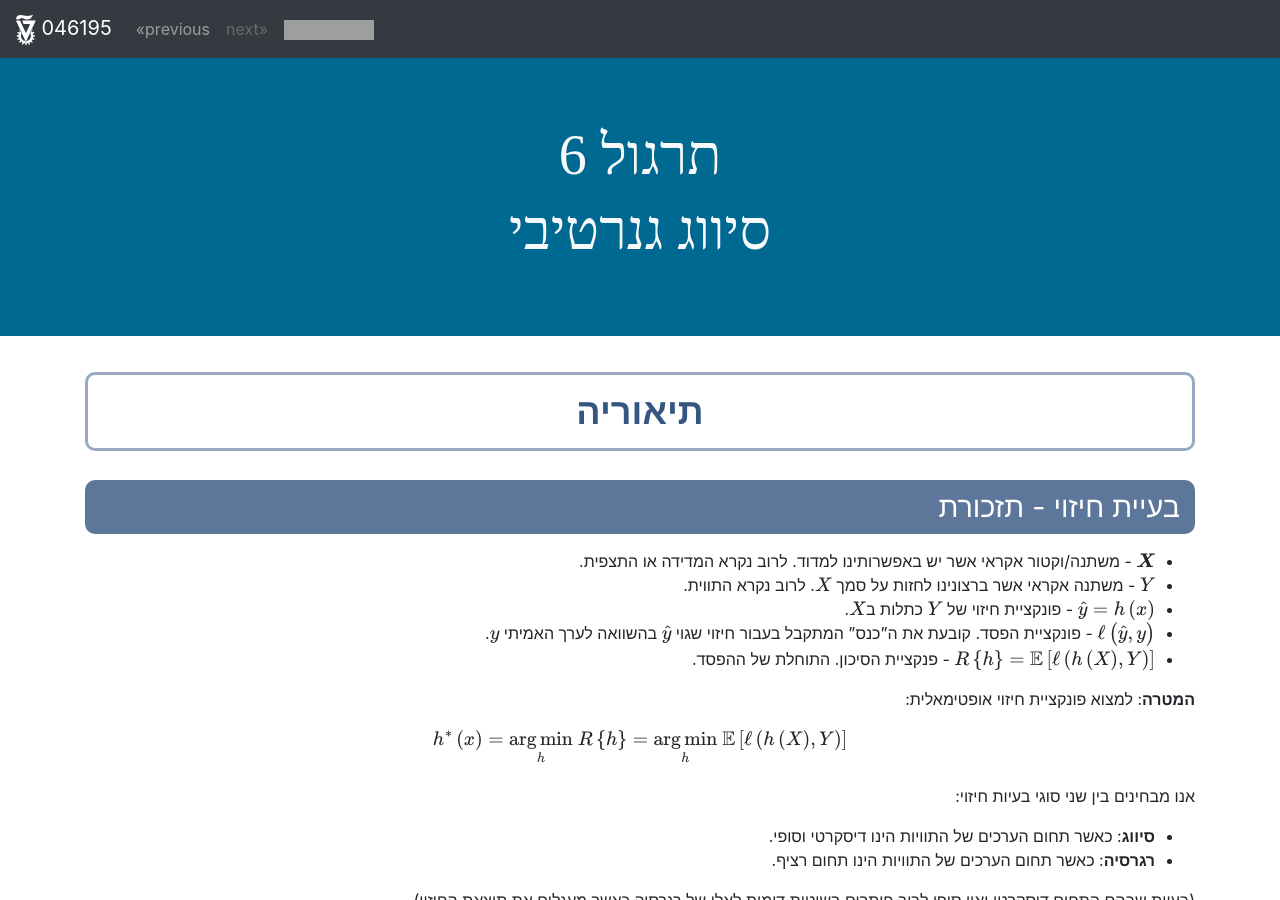
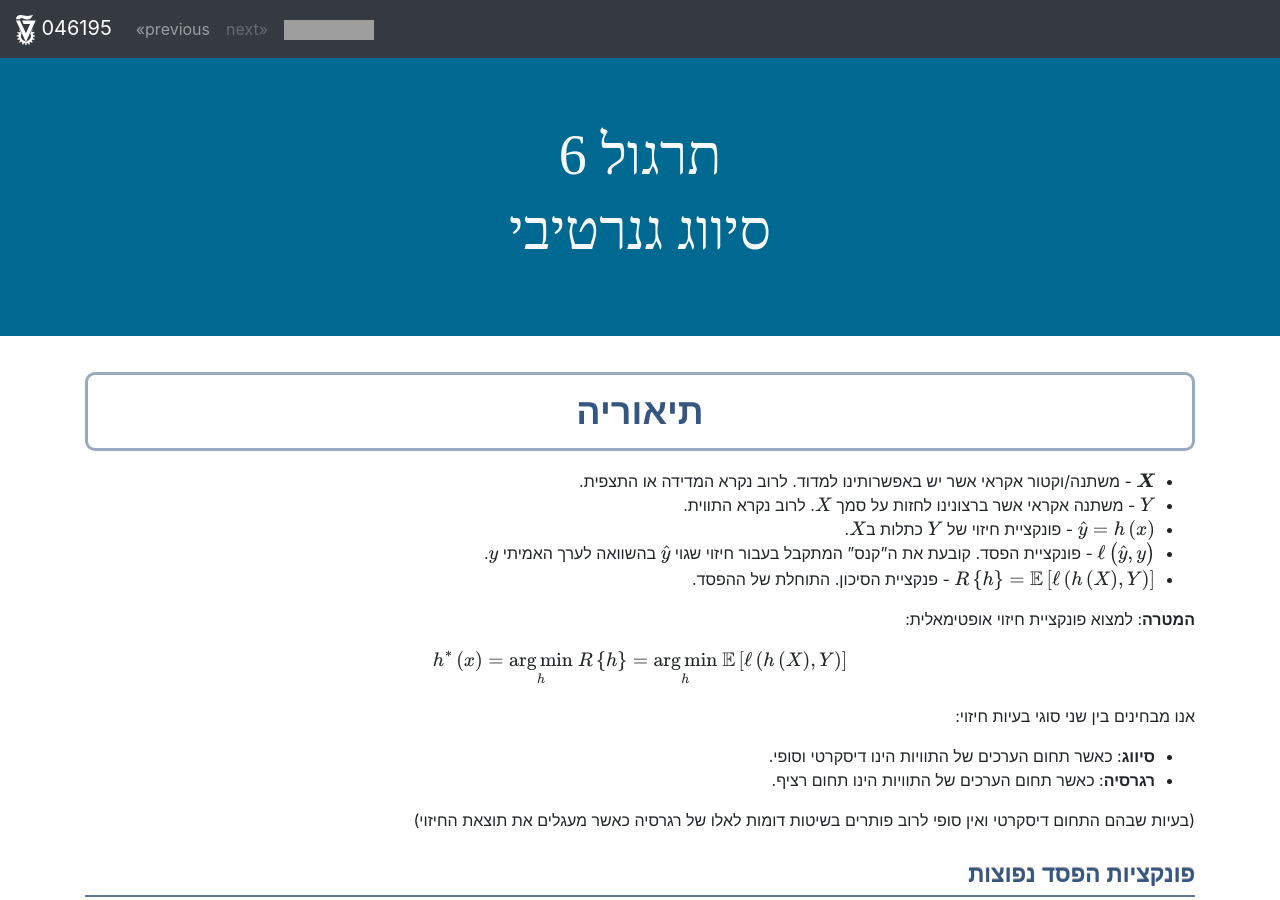
Before and after one commit to technion046195/technion_046195_2020_spring, a Jekyll site: the page built from _tutorials/tutorial_06/tutorial_he.md, in a window 1280 px wide and 900 px high. Built offline with Jekyll 4.4.1, drawn with Linux system fonts in a browser that asks for light colours; some web fonts are replaced; formulas are drawn with MathJax 3; a style sheet for code colours, icons or effects is not loaded; some of the changed text lies outside the part shown; grey boxes are pictures that could not be loaded.

Commit message:
Tutorial 6 - Typos

```diff
--- a/_tutorials/tutorial_06/tutorial_he.md
+++ b/_tutorials/tutorial_06/tutorial_he.md
@@ -5,12 +5,11 @@
 
 ## תיאוריה
 
-### בעיית חיזוי - תזכורת
 
 - $$\boldsymbol{X}$$ - משתנה/וקטור אקראי אשר יש באפשרותינו למדוד. לרוב נקרא המדידה או התצפית.
 - $$Y$$ - משתנה אקראי אשר ברצונינו לחזות על סמך $$X$$. לרוב נקרא התווית.
 - $$\hat{y}=h\left(x\right)$$ - פונקציית חיזוי של $$Y$$ כתלות ב$$X$$.
-- $$\ell\left(\hat{y},y\right)$$ - פונקציית הפסד. קובעת את ה"כנס" המתקבל בעבור חיזוי שגוי $$\hat{y}$$ בהשוואה לערך האמיתי $$y$$.
+- $$\ell\left(\hat{y},y\right)$$ - פונקציית הפסד. קובעת את ה"קנס" המתקבל בעבור חיזוי שגוי $$\hat{y}$$ בהשוואה לערך האמיתי $$y$$.
 - $$R\left\lbrace h\right\rbrace=\mathbb{E}\left[\ell\left(h\left(X\right),Y\right)\right]$$ - פנקציית הסיכון. התוחלת של ההפסד.
 
 **המטרה**: למצוא פונקציית חיזוי אופטימאלית:
```
Also changed, not shown: other parts of _tutorials/tutorial_06/tutorial_he.md (+1 -1 lines), _tutorials/tutorial_06/tutorial_he_slides.md (+2 -2 lines).
